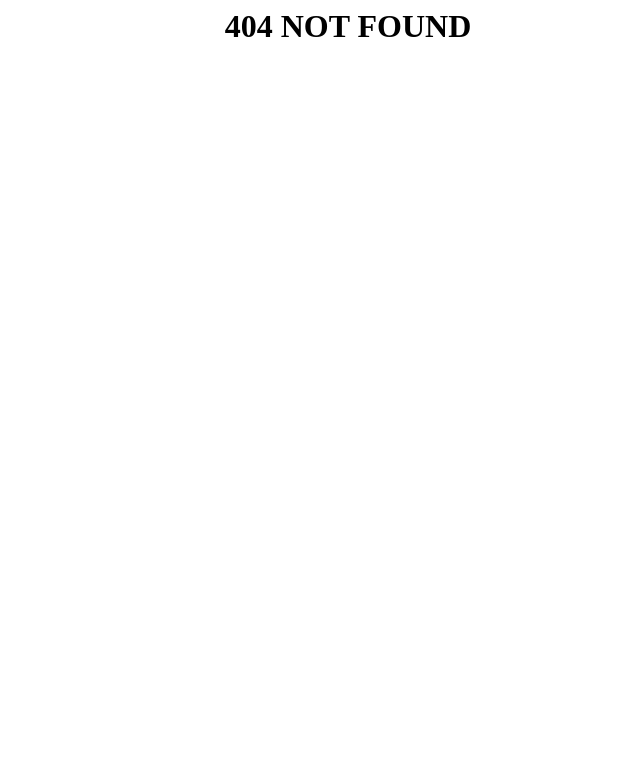
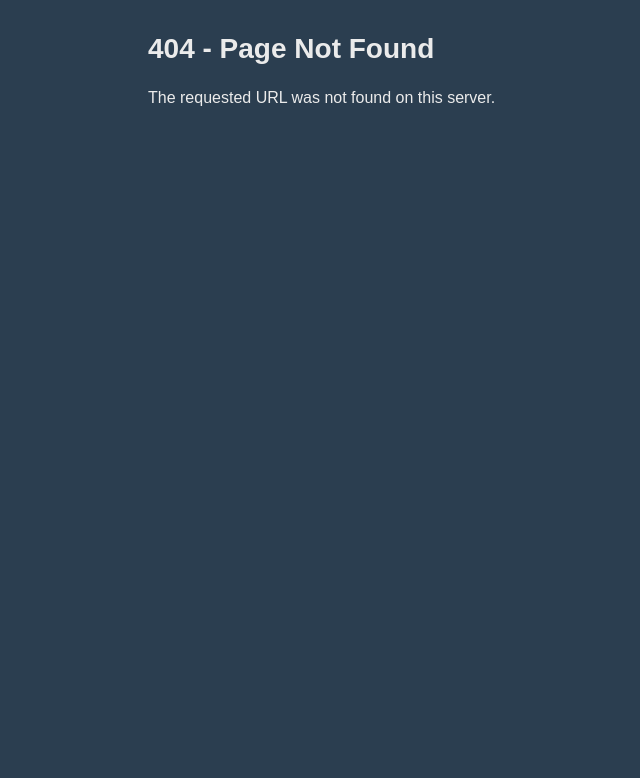
Before and after one commit to gamegos/cesi, a Flask app: template cesi/templates/page_not_found.html in a window 1280 px wide. Shown: the top 778 px of the page, without its empty margins (292-932 px from the left). Run offline with Flask 2, Linux system fonts and the light colour scheme; the template is opened without the code that fills it, so the values that code supplies are empty; parts of the project's set-up code (start-up, migrations or seed data) failed here and were passed over.

Commit message:
Make error page looks similiar to other pages

```diff
--- a/cesi/templates/page_not_found.html
+++ b/cesi/templates/page_not_found.html
@@ -1,2 +1,37 @@
-<title>404</title>
-<h1 align="center"> 404 NOT FOUND </h1>
+<!DOCTYPE html>
+<html>
+
+<head>
+    <meta charset="utf-8" />
+    <link rel="icon" type="image/png" href="{{ url_for('static', filename='img/favicon.ico') }}">
+    <title>Not Found</title>
+
+    <meta name="viewport" content="width=device-width, initial-scale=1.0">
+
+    <style>
+        body{
+            font-size: 1rem;
+            font-weight: 400;
+            line-height: 1.5;
+            color: #EBEBEB;
+            text-align: left;
+            background-color: #2B3E50;
+            font-family: Arial, Helvetica, sans-serif
+        }
+
+        h3{
+            font-size: 1.75rem;
+            margin-bottom: 10px
+        }
+    </style>
+</head>
+
+<body>
+    <div class="container" style="margin:20px auto; width: 400px;">
+        <h3>404 - Page Not Found</h3>
+        <p>The requested URL was not found on this server.</p>
+    </div>
+
+</body>
+
+</html>
```
Also changed, not shown: README.md.
